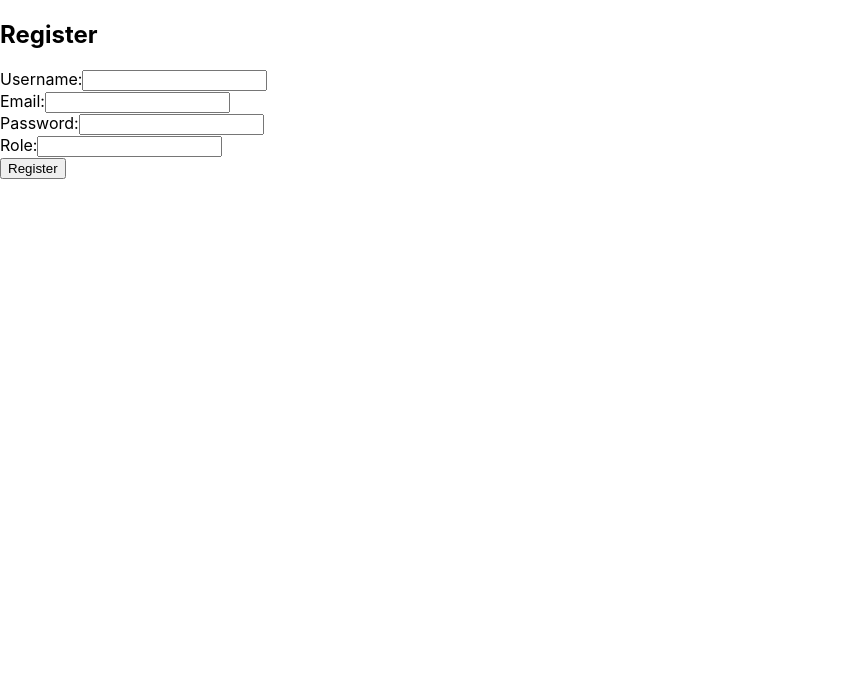
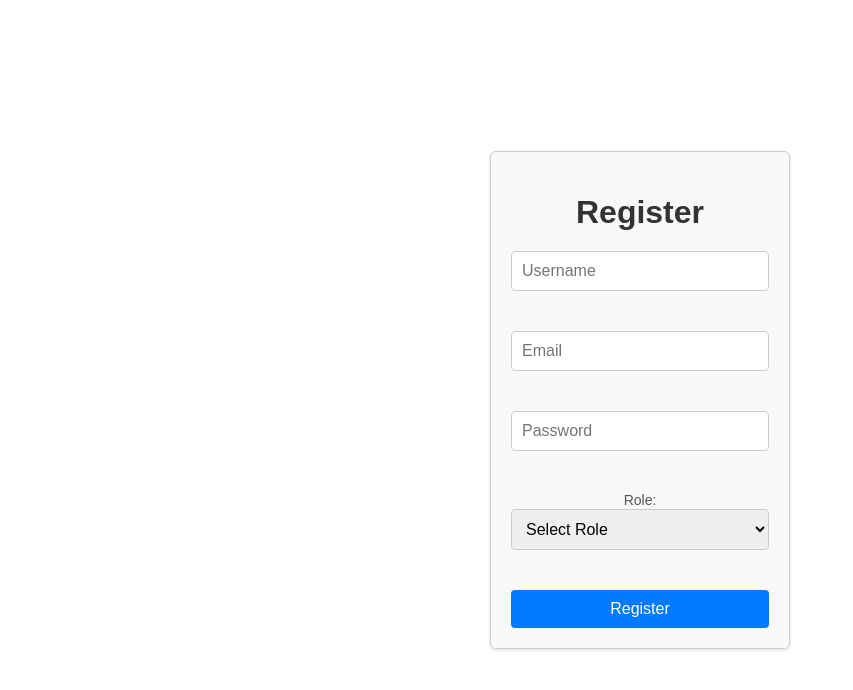
Before and after one commit to kiplangatwayne/Inventorymanagementassetprofessional, a React (Create React App) app in the folder frontend/: page /register in a window 1280 px wide. Shown: the top 690 px of the page, without its empty margins (0-853 px from the left). Built offline with nearby package versions, Linux system fonts and the light colour scheme.

Commit message:
Styling for the login and register

```diff
--- a/frontend/src/components/Login.js
+++ b/frontend/src/components/Login.js
@@ -2,6 +2,7 @@ import React, { useState } from 'react';
 import { useNavigate } from 'react-router-dom';
 import { ToastContainer, toast } from 'react-toastify';
 import 'react-toastify/dist/ReactToastify.css';
+import './css/Login.css'; // Import your custom CSS
 
 function Login() {
   const [formData, setFormData] = useState({
@@ -32,14 +33,14 @@ function Login() {
       if (response.status === 200) {
         const result = await response.json();
         localStorage.setItem('access_token', result.access_token);
-        toast.success('Login successful'); // Show success notification
+        toast.success('Login successful');
         navigate('/');
       } else {
-        toast.error('Invalid username or password'); // Show error notification
+        toast.error('Invalid username or password');
       }
     } catch (error) {
       console.error('Error logging in:', error);
-      toast.error('An error occurred during login'); // Show error notification
+      toast.error('An error occurred during login');
     }
   };
 
@@ -49,26 +50,30 @@ function Login() {
   };
 
   return (
-    <div>
+    <div className="form-container">
       <h1>Login</h1>
       <form onSubmit={handleLogin}>
+        <div className="form-group">
+          <label htmlFor="username">Username</label>
           <input
             type="text"
             name="username"
-          placeholder="Username"
             value={formData.username}
             onChange={handleInputChange}
           />
+        </div>
+        <div className="form-group">
+          <label htmlFor="password">Password</label>
           <input
             type="password"
             name="password"
-          placeholder="Password"
             value={formData.password}
             onChange={handleInputChange}
           />
+        </div>
         <button type="submit">Login</button>
       </form>
-      <ToastContainer /> {/* This component renders the notifications */}
+      <ToastContainer />
     </div>
   );
 }
--- a/frontend/src/components/Register.js
+++ b/frontend/src/components/Register.js
@@ -1,5 +1,6 @@
 import React, { useState } from 'react';
 import { useNavigate } from 'react-router-dom';
+import './css/Register.css';
 
 function Register() {
   const navigate = useNavigate();
@@ -40,49 +41,54 @@ function Register() {
   };
 
   return (
-    <div>
-      <h2>Register</h2>
+    <body>
+      <div className="form-container">
+        <h1>Register</h1>
         <form onSubmit={handleSubmit}>
-        <div>
-          <label>Username:</label>
+          <div className="form-group">
             <input
               type="text"
               name="username"
               value={formData.username}
+              placeholder="Username"
               onChange={handleChange}
             />
           </div>
-        <div>
-          <label>Email:</label>
+          <div className="form-group">
             <input
               type="email"
               name="email"
               value={formData.email}
+              placeholder="Email"
               onChange={handleChange}
             />
           </div>
-        <div>
-          <label>Password:</label>
+          <div className="form-group">
             <input
               type="password"
               name="password"
+              placeholder="Password"
               value={formData.password}
               onChange={handleChange}
             />
           </div>
-        <div>
+          <div className="form-group">
             <label>Role:</label>
-          <input
-            type="text"
+            <select
               name="role"
               value={formData.role}
               onChange={handleChange}
-          />
+            >
+              <option value="">Select Role</option>
+              <option value="user">User</option>
+              <option value="admin">Admin</option>
+            </select>
           </div>
-        {error && <p className="error-message">{error}</p>}
+          {error && <p className="error">{error}</p>}
           <button type="submit">Register</button>
         </form>
       </div>
+    </body>
   );
 }
 
--- a/frontend/src/components/css/HomePage.css
+++ b/frontend/src/components/css/HomePage.css
@@ -8,7 +8,6 @@
 }
 
 header {
-  background-color: #007bff;
   color: #fff;
   padding: 20px;
 }
@@ -56,12 +55,14 @@ header .first-heading {
   font-family: Courgette;
   font-size: 60px;
   font-size: 60px;
+  color: white;
   line-height: 1.1;
 }
 
 header .second-heading {
   font-family: Poppins;
   text-transform: uppercase;
+  color: white;
   letter-spacing: 5px;
 }
 
--- /dev/null
+++ b/frontend/src/components/css/Login.css
@@ -0,0 +1,76 @@
+body, html, div, form, input, label, p {
+    margin: 0;
+    padding: 0;
+    border: 0;
+  }
+
+  body {
+    background-color:#fff;
+    font-family: Arial, sans-serif;
+  }
+
+  .form-container {
+    background-color: rgba(245, 245, 245, 0.6);
+    box-shadow: 0 2px 4px rgba(0, 0, 0, 0.1);
+    border-radius: 6px;
+    width: 300px;
+    margin: 10% auto;
+    padding: 20px;
+    text-align: center;
+    border: 1px solid #ccc;
+  }
+
+  h1 {
+    color: #333;
+    margin-bottom: 20px;
+  }
+
+  form {
+    display: flex;
+    flex-direction: column;
+  }
+
+  .form-group {
+    margin-bottom: 20px;
+  }
+
+  label {
+    color: #555;
+    font-size: 14px;
+  }
+
+  input {
+    width: 100%;
+    padding: 10px;
+    border: 1px solid #ccc;
+    border-radius: 4px;
+    font-size: 16px;
+    margin-bottom: 20px;
+  }
+
+  button {
+    background-color: #007bff;
+    color: #fff;
+    padding: 10px;
+    border: none;
+    border-radius: 4px;
+    font-size: 16px;
+    cursor: pointer;
+  }
+
+  .error {
+    color: #ff0000;
+    margin-top: 10px;
+  }
+
+  p {
+    margin-top: 10px;
+  }
+
+  @media (max-width: 600px) {
+    .form-container {
+      max-width: 100%;
+      width: 90%;
+      padding: 10px;
+    }
+  }
--- /dev/null
+++ b/frontend/src/components/css/Register.css
@@ -0,0 +1,90 @@
+/* register.css */
+body, html, div, form, input, label, p {
+    margin: 0;
+    padding: 0;
+    border: 0;
+  }
+
+  body {
+    background-color: #fff;
+    font-family: Arial, sans-serif;
+    display: flex;
+    justify-content: center;
+    align-items: center;
+    height: 100vh;
+  }
+
+  .form-container {
+    background-color: rgba(245, 245, 245, 0.6);
+    box-shadow: 0 2px 4px rgba(0, 0, 0, 0.1);
+    border-radius: 6px;
+    width: 300px;
+    margin: 10% auto;
+    padding: 20px;
+    text-align: center;
+    border: 1px solid #ccc;
+  }
+
+  h1 {
+    color: #333;
+    margin-bottom: 20px;
+  }
+
+  form {
+    display: flex;
+    flex-direction: column;
+  }
+
+  .form-group {
+    margin-bottom: 20px;
+  }
+
+  label {
+    color: #555;
+    font-size: 14px;
+  }
+
+  input {
+    width: 100%;
+    padding: 10px;
+    border: 1px solid #ccc;
+    border-radius: 4px;
+    font-size: 16px;
+    margin-bottom: 20px;
+  }
+
+  select {
+    width: 100%;
+    padding: 10px;
+    border: 1px solid #ccc;
+    border-radius: 4px;
+    font-size: 16px;
+    margin-bottom: 20px;
+  }
+
+  button {
+    background-color: #007bff;
+    color: #fff;
+    padding: 10px;
+    border: none;
+    border-radius: 4px;
+    font-size: 16px;
+    cursor: pointer;
+  }
+
+  .error {
+    color: #ff0000;
+    margin-top: 10px;
+  }
+
+  p {
+    margin-top: 10px;
+  }
+
+  @media (max-width: 600px) {
+    .form-container {
+      max-width: 100%;
+      width: 90%;
+      padding: 10px;
+    }
+  }
```
Also changed, not shown: frontend/src/components/ApproveAssetRequest.js (added, +63 -0 lines), frontend/src/components/ManagerCompleteRequest.js (added, +40 -0 lines), frontend/src/components/SearchBar.js (added, +41 -0 lines), frontend/src/components/UserProfile.js (+50 -0 lines), frontend/src/components/AddAsset.js (line endings or trailing spaces), frontend/src/components/ManagerPendingRequest.js (added). Lines whose indentation alone changed are shown as unchanged.
